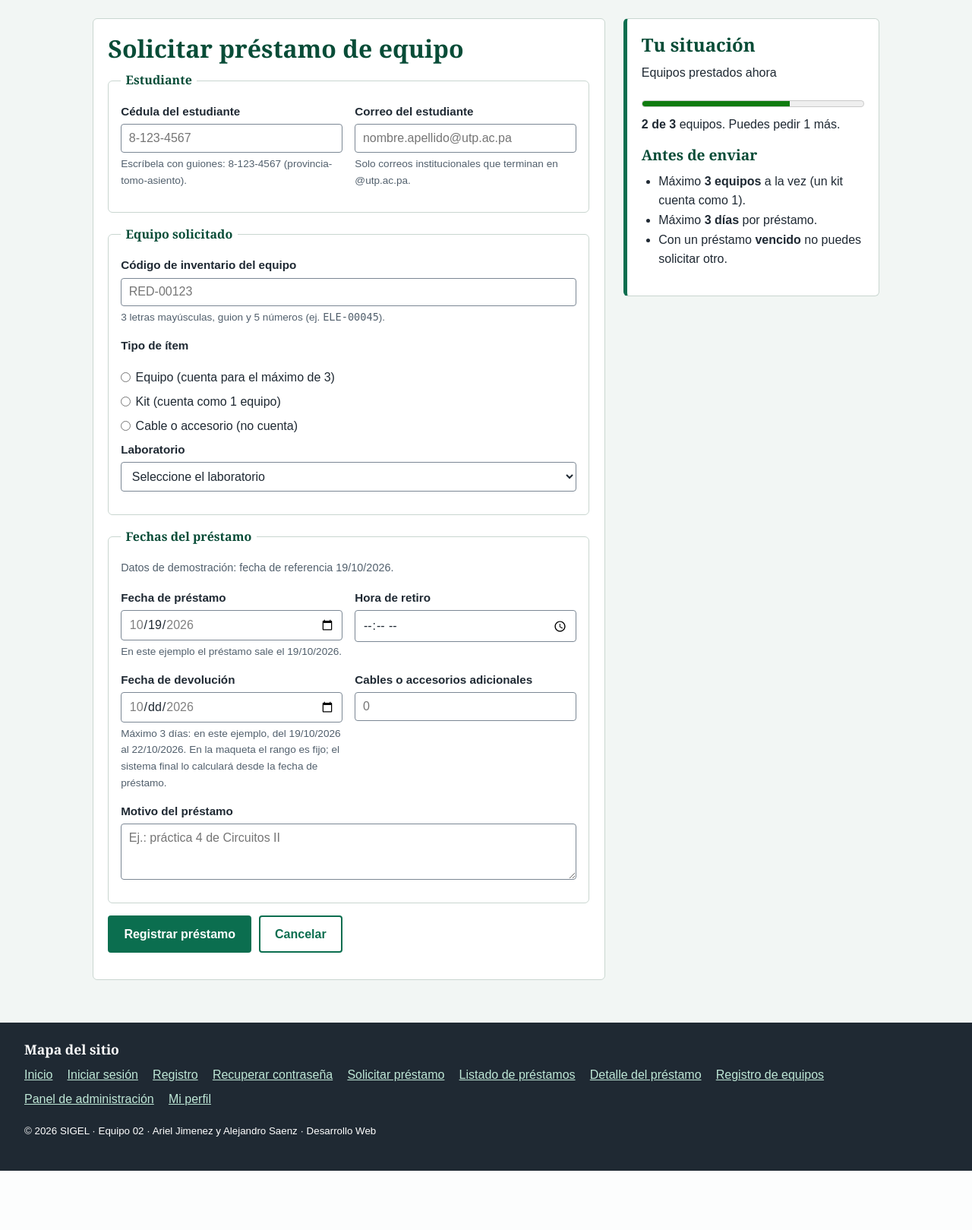
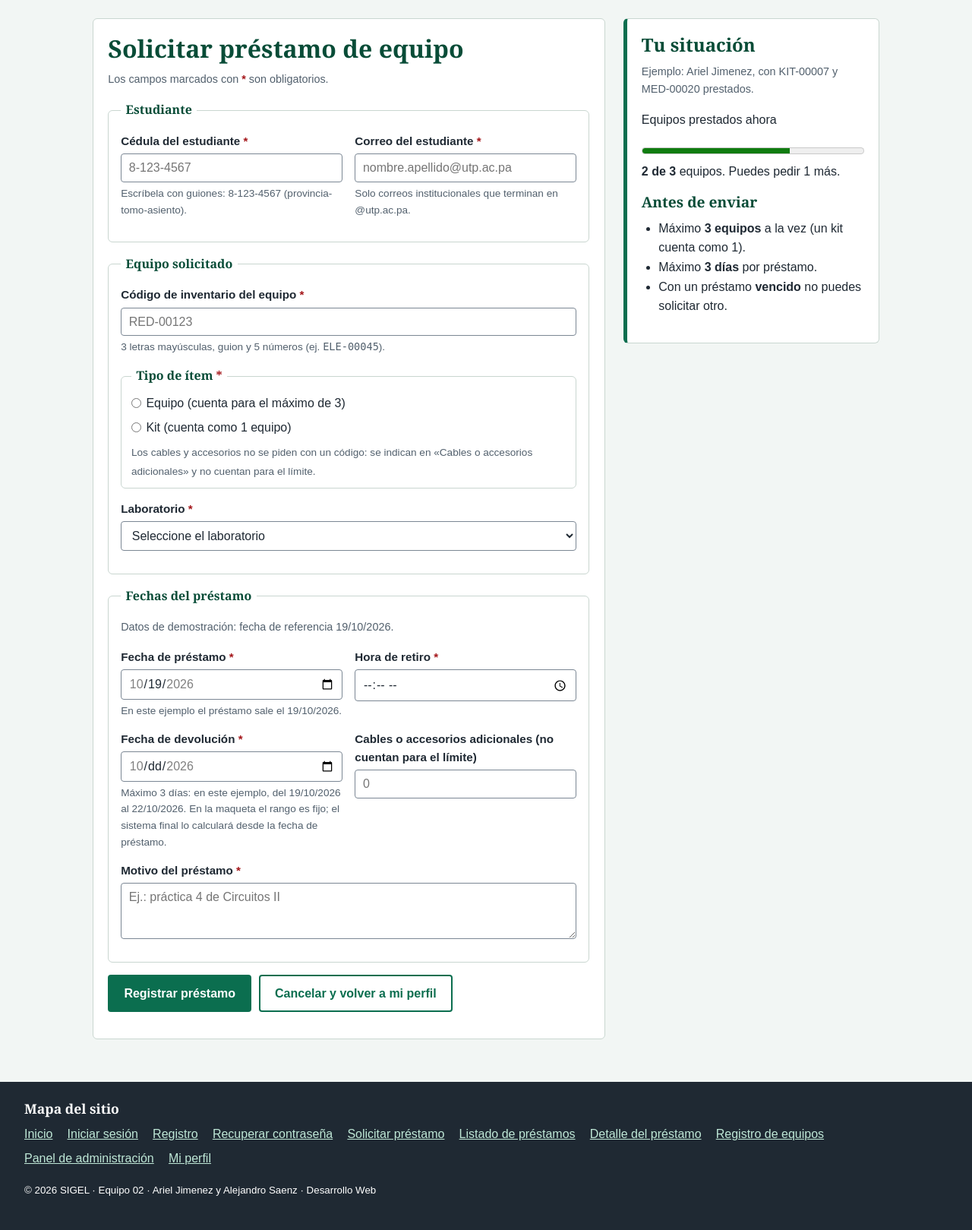
Before and after one commit to arieljimenezthx-glitch/proyecto-semestral-equipo2, a PHP site: page /principal-formulario.html in a window 1280 px wide. Shown: the part 66-1685 px from the top of the page at 76% size. Before the commit the page ends 1607 px from the top, so only its background shows below. Run offline with PHP 8.4, Linux system fonts and the light colour scheme.

Commit message:
Marca campos obligatorios, aclara roles y corrige el tipo de ítem

```diff
--- a/css/estilos.css
+++ b/css/estilos.css
@@ -282,6 +282,16 @@ input[type="checkbox"], input[type="radio"] {
   margin-right: 0.4rem;
 }
 
+.eq02-obligatorio {
+  color: #A4161A;
+  font-weight: bold;
+}
+
+.eq02-grupo {
+  margin-bottom: 0.9rem;
+  padding: 0.6rem 0.8rem;
+}
+
 .eq02-opcion {
   display: flex;
   align-items: center;
--- a/index.html
+++ b/index.html
@@ -69,7 +69,7 @@
       </div>
     </section>
 
-    <section>
+    <section id="eq02-reglas">
       <h2>Reglas de préstamo</h2>
       <ol>
         <li>Un estudiante puede tener como máximo <strong>3 equipos</strong> prestados a la vez. Un <em>kit</em> cuenta como un equipo; los cables y accesorios no cuentan.</li>
--- a/panel.html
+++ b/panel.html
@@ -88,14 +88,15 @@
       <section class="eq02-formulario">
         <h2>Parámetros de préstamo</h2>
         <form action="#" method="post">
+          <p class="eq02-nota">Los campos marcados con <span class="eq02-obligatorio">*</span> son obligatorios.</p>
           <fieldset>
             <legend>Regla de negocio</legend>
             <div class="eq02-campo">
-              <label for="max_equipos">Máximo de equipos por estudiante</label>
+              <label for="max_equipos">Máximo de equipos por estudiante <span class="eq02-obligatorio" aria-hidden="true">*</span></label>
               <input type="number" id="max_equipos" name="max_equipos" required min="1" max="10" step="1" value="3">
             </div>
             <div class="eq02-campo">
-              <label for="max_dias">Máximo de días por préstamo</label>
+              <label for="max_dias">Máximo de días por préstamo <span class="eq02-obligatorio" aria-hidden="true">*</span></label>
               <input type="number" id="max_dias" name="max_dias" required min="1" max="15" step="1" value="3">
             </div>
             <div class="eq02-opcion">
--- a/principal-formulario.html
+++ b/principal-formulario.html
@@ -28,16 +28,17 @@
       <section class="eq02-formulario">
         <h1>Solicitar préstamo de equipo</h1>
         <form action="#" method="post">
+          <p class="eq02-nota">Los campos marcados con <span class="eq02-obligatorio">*</span> son obligatorios.</p>
           <fieldset>
             <legend>Estudiante</legend>
             <div class="eq02-rejilla">
               <div class="eq02-campo">
-                <label for="cedula_estudiante">Cédula del estudiante</label>
-                <input type="text" id="cedula_estudiante" name="cedula_estudiante" required pattern="[0-9]{1,2}-[0-9]{1,4}-[0-9]{1,6}" maxlength="15" autocomplete="off" placeholder="8-123-4567" title="Cédula con guiones: provincia-tomo-asiento. Ej.: 8-123-4567">
-                <span class="eq02-ayuda">Escríbela con guiones: 8-123-4567 (provincia-tomo-asiento).</span>
+                <label for="cedula_estudiante">Cédula del estudiante <span class="eq02-obligatorio" aria-hidden="true">*</span></label>
+                <input type="text" id="cedula_estudiante" name="cedula_estudiante" required pattern="[0-9]{1,2}-[0-9]{1,4}-[0-9]{1,6}" maxlength="15" autocomplete="off" placeholder="8-123-4567" title="Cédula con guiones: provincia-tomo-asiento. Ej.: 8-123-4567" aria-describedby="eq02-ayuda-cedula-estudiante">
+                <span class="eq02-ayuda" id="eq02-ayuda-cedula-estudiante">Escríbela con guiones: 8-123-4567 (provincia-tomo-asiento).</span>
               </div>
               <div class="eq02-campo">
-                <label for="correo_estudiante">Correo del estudiante</label>
+                <label for="correo_estudiante">Correo del estudiante <span class="eq02-obligatorio" aria-hidden="true">*</span></label>
                 <input type="email" id="correo_estudiante" name="correo_estudiante" required maxlength="100" autocomplete="email" placeholder="nombre.apellido@utp.ac.pa" pattern=".+@utp\.ac\.pa" title="Correo institucional del estudiante, termina en @utp.ac.pa" aria-describedby="eq02-ayuda-correo-estudiante">
                 <span class="eq02-ayuda" id="eq02-ayuda-correo-estudiante">Solo correos institucionales que terminan en @utp.ac.pa.</span>
               </div>
@@ -46,25 +47,24 @@
           <fieldset id="eq02-bloque-equipo">
             <legend>Equipo solicitado</legend>
             <div class="eq02-campo">
-              <label for="codigo_inventario">Código de inventario del equipo</label>
-              <input type="text" id="codigo_inventario" name="codigo_inventario" required pattern="[A-Z]{3}-[0-9]{5}" minlength="9" maxlength="9" autocomplete="off" placeholder="RED-00123">
-              <span class="eq02-ayuda">3 letras mayúsculas, guion y 5 números (ej. <code>ELE-00045</code>).</span>
+              <label for="codigo_inventario">Código de inventario del equipo <span class="eq02-obligatorio" aria-hidden="true">*</span></label>
+              <input type="text" id="codigo_inventario" name="codigo_inventario" required pattern="[A-Z]{3}-[0-9]{5}" minlength="9" maxlength="9" autocomplete="off" placeholder="RED-00123" aria-describedby="eq02-ayuda-codigo-inventario">
+              <span class="eq02-ayuda" id="eq02-ayuda-codigo-inventario">3 letras mayúsculas, guion y 5 números (ej. <code>ELE-00045</code>).</span>
             </div>
-            <p class="eq02-etiqueta">Tipo de ítem</p>
+            <fieldset class="eq02-grupo">
+              <legend>Tipo de ítem <span class="eq02-obligatorio" aria-hidden="true">*</span></legend>
               <div class="eq02-opcion">
-              <input type="radio" id="tipo_equipo" name="tipo_item" value="equipo" required>
+                <input type="radio" id="tipo_equipo" name="tipo_item" value="equipo" required aria-describedby="eq02-ayuda-tipo-item">
                 <label for="tipo_equipo">Equipo (cuenta para el máximo de 3)</label>
               </div>
               <div class="eq02-opcion">
-              <input type="radio" id="tipo_kit" name="tipo_item" value="kit">
+                <input type="radio" id="tipo_kit" name="tipo_item" value="kit" aria-describedby="eq02-ayuda-tipo-item">
                 <label for="tipo_kit">Kit (cuenta como 1 equipo)</label>
               </div>
-            <div class="eq02-opcion">
-              <input type="radio" id="tipo_accesorio" name="tipo_item" value="accesorio">
-              <label for="tipo_accesorio">Cable o accesorio (no cuenta)</label>
-            </div>
+              <span class="eq02-ayuda" id="eq02-ayuda-tipo-item">Los cables y accesorios no se piden con un código: se indican en «Cables o accesorios adicionales» y no cuentan para el límite.</span>
+            </fieldset>
             <div class="eq02-campo">
-              <label for="id_laboratorio">Laboratorio</label>
+              <label for="id_laboratorio">Laboratorio <span class="eq02-obligatorio" aria-hidden="true">*</span></label>
               <select id="id_laboratorio" name="id_laboratorio" required>
                 <option value="">Seleccione el laboratorio</option>
                 <option value="1">Electrónica (edificio 3, aula 301)</option>
@@ -78,37 +78,38 @@
             <p class="eq02-nota">Datos de demostración: fecha de referencia 19/10/2026.</p>
             <div class="eq02-rejilla">
               <div class="eq02-campo">
-                <label for="fecha_prestamo">Fecha de préstamo</label>
+                <label for="fecha_prestamo">Fecha de préstamo <span class="eq02-obligatorio" aria-hidden="true">*</span></label>
                 <input type="date" id="fecha_prestamo" name="fecha_prestamo" required min="2026-10-19" max="2026-10-19" value="2026-10-19" aria-describedby="eq02-ayuda-fecha-prestamo">
                 <span class="eq02-ayuda" id="eq02-ayuda-fecha-prestamo">En este ejemplo el préstamo sale el 19/10/2026.</span>
               </div>
               <div class="eq02-campo">
-                <label for="hora_retiro">Hora de retiro</label>
+                <label for="hora_retiro">Hora de retiro <span class="eq02-obligatorio" aria-hidden="true">*</span></label>
                 <input type="time" id="hora_retiro" name="hora_retiro" required min="08:00" max="20:00" step="900">
               </div>
               <div class="eq02-campo">
-                <label for="fecha_devolucion">Fecha de devolución</label>
+                <label for="fecha_devolucion">Fecha de devolución <span class="eq02-obligatorio" aria-hidden="true">*</span></label>
                 <input type="date" id="fecha_devolucion" name="fecha_devolucion" required min="2026-10-19" max="2026-10-22" aria-describedby="eq02-ayuda-fecha-devolucion">
                 <span class="eq02-ayuda" id="eq02-ayuda-fecha-devolucion">Máximo 3 días: en este ejemplo, del 19/10/2026 al 22/10/2026. En la maqueta el rango es fijo; el sistema final lo calculará desde la fecha de préstamo.</span>
               </div>
               <div class="eq02-campo">
-                <label for="cantidad_accesorios">Cables o accesorios adicionales</label>
+                <label for="cantidad_accesorios">Cables o accesorios adicionales (no cuentan para el límite)</label>
                 <input type="number" id="cantidad_accesorios" name="cantidad_accesorios" min="0" max="10" step="1" placeholder="0">
               </div>
             </div>
             <div class="eq02-campo">
-              <label for="motivo">Motivo del préstamo</label>
+              <label for="motivo">Motivo del préstamo <span class="eq02-obligatorio" aria-hidden="true">*</span></label>
               <textarea id="motivo" name="motivo" rows="3" required minlength="10" maxlength="300" placeholder="Ej.: práctica 4 de Circuitos II"></textarea>
             </div>
           </fieldset>
           <p class="eq02-acciones">
             <button type="submit" class="eq02-boton">Registrar préstamo</button>
-            <a href="principal-listado.html" class="eq02-boton eq02-boton-secundario">Cancelar</a>
+            <a href="perfil.html" class="eq02-boton eq02-boton-secundario">Cancelar y volver a mi perfil</a>
           </p>
         </form>
       </section>
       <aside class="eq02-aside">
         <h2>Tu situación</h2>
+        <p class="eq02-nota">Ejemplo: Ariel Jimenez, con KIT-00007 y MED-00020 prestados.</p>
         <p><label for="eq02-equipos-activos">Equipos prestados ahora</label></p>
         <meter id="eq02-equipos-activos" min="0" max="3" low="2" high="3" optimum="0" value="2">2 de 3</meter>
         <p><strong>2 de 3</strong> equipos. Puedes pedir 1 más.</p>
```
Also changed, not shown: login.html (+7 -5 lines), principal-detalle.html (+14 -13 lines), recuperar.html (+6 -4 lines), registro.html (+21 -18 lines), secundaria-formulario.html (+4 -3 lines). Lines whose indentation alone changed are shown as unchanged.
